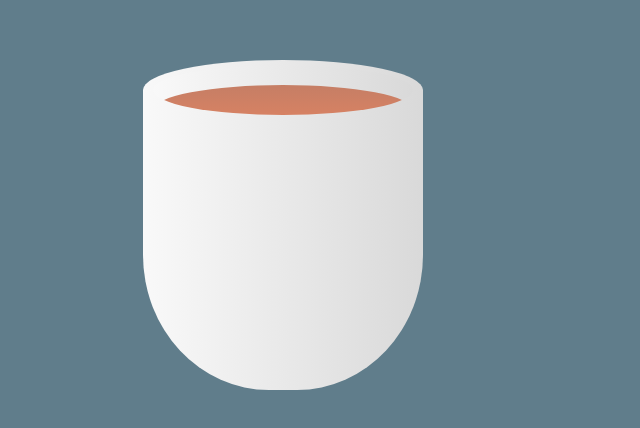
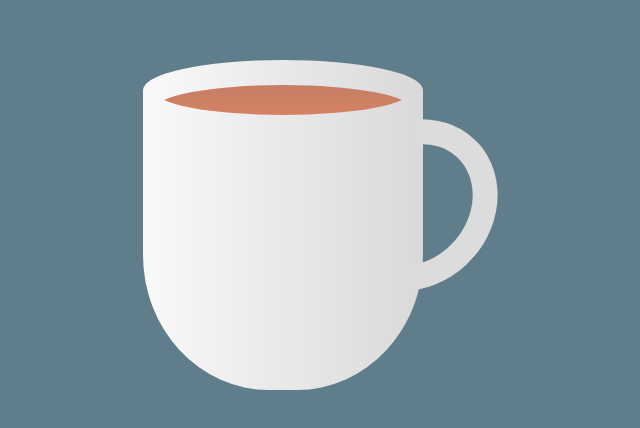
Before and after one commit to yasserbraidy/animated-cup, a plain HTML site: page index.html in a window 1280 px wide. Shown: the part 210-638 px from the top of the page, without its empty margins (357-997 px from the left). Drawn offline with Linux system fonts and the light colour scheme.

Commit message:
add handle

```diff
--- a/index.html
+++ b/index.html
@@ -17,6 +17,9 @@
                 </div>
             </div>
         </div>
+        <div class="handle">
+
+        </div>
     </div>
 </body>
 </html>
--- a/style.css
+++ b/style.css
@@ -52,3 +52,16 @@ body{
     border-radius: 50%;
 
 }
+
+.handle{
+    position: absolute;
+    right: -70px ;
+    top: 25px;
+    height: 180px;
+    width: 160px;
+    border :25px solid #dcdcdc;
+    border-left: 25px solid transparent;
+    border-bottom: 25px solid transparent;
+    border-radius :50%;
+    transform: rotate(42deg);
+}
```
